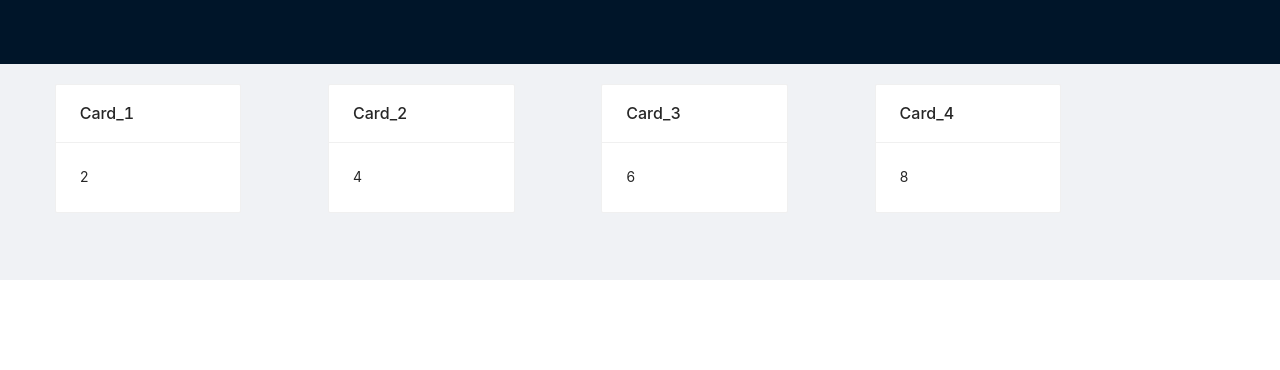
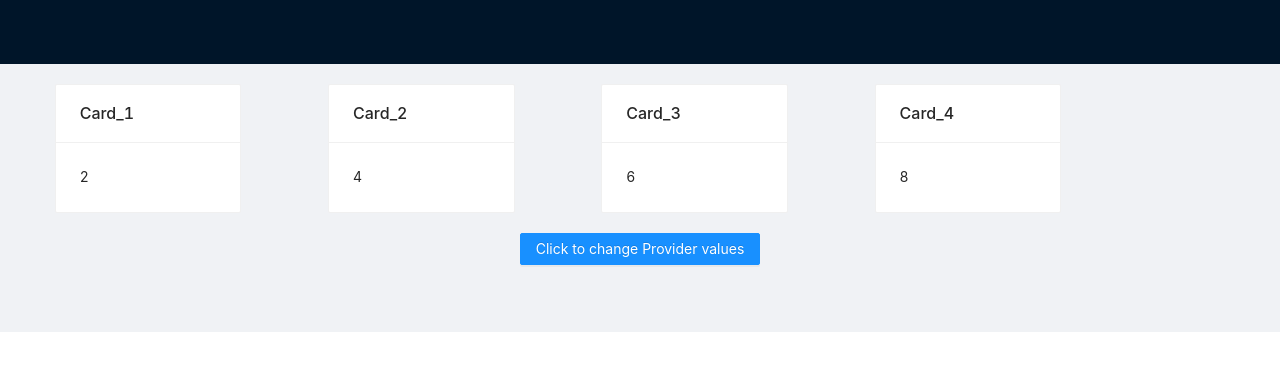
Before and after one commit to lucasdsr/my_experiences, a React (Create React App) app: page /home in a window 1280 px wide. Shown: the top 370 px of the page. Built offline with nearby package versions, Linux system fonts and the light colour scheme; no server answers.

Commit message:
Added: React Context Provider

```diff
--- a/src/App.js
+++ b/src/App.js
@@ -1,4 +1,4 @@
-import React from 'react';
+import React, { useState } from 'react';
 // import logo from './logo.svg';
 import {
   BrowserRouter as Router,
@@ -6,17 +6,23 @@ import {
   Route,
 } from "react-router-dom";
 
+import { MyContext } from './providers/context.js'
+
 import Home from './pages/home';
 import Login from './pages/login';
 import Erro404 from './pages/erro404';
-import UserProfile from './pages/user';
+import UsersList from './pages/user';
 import TextsPage from './pages/textsPage';
 
 import './App.css';
 import 'antd/dist/antd.css';
 
-function App() {
+const App = () => {
+
+  const [contextValue, setContextValue] = useState({ contextName: 'MyContext' });
+
   return (
+    <MyContext.Provider value={{ value: contextValue, setValue: setContextValue }}>
       <Router>
         <Switch>
 
@@ -28,6 +34,10 @@ function App() {
             <Login />
           </Route>
 
+          <Route path={'/user-list'} >
+            <UsersList />
+          </Route>
+
           <Route path={'/home'} >
             <Home />
           </Route>
@@ -37,11 +47,12 @@ function App() {
           </Route>
 
           <Route path={'/'} >
-          <UserProfile />
+            <Home />
           </Route>
 
         </Switch>
       </Router>
+    </MyContext.Provider>
   );
 }
 
--- a/src/index.js
+++ b/src/index.js
@@ -3,6 +3,8 @@ import ReactDOM from 'react-dom';
 import './index.css';
 import App from './App';
 import * as serviceWorker from './serviceWorker';
+
+import { MyContext } from './providers/context';
 
 ReactDOM.render(
   <React.StrictMode>
--- a/src/pages/home/index.js
+++ b/src/pages/home/index.js
@@ -1,5 +1,5 @@
-import React, { useEffect } from 'react';
-import PropTypes from 'prop-types';
+import React, { useEffect, useState, useContext } from 'react';
+import { MyContext } from '../../providers/context.js';
 
 import axios from 'axios';
 
@@ -7,12 +7,20 @@ import {
     Row,
     Col,
     Card,
+    Button,
 } from 'antd';
 import MainLayout from '../../components/Layout/MainLayout';
 
 import './index.css';
 
 const Home = props => {
+
+    const { value, setValue } = useContext(MyContext);
+
+    const [count, setCount] = useState(0);
+
+    useEffect(() => console.log(value), [value]);
+
     useEffect(() => {
         axios.post('http://localhost:8888/cockpit-master/api/collections/get/Default_post_structure', {
             token: 'e5f881c4a5219e1c2ff03d89573826',
@@ -23,6 +31,11 @@ const Home = props => {
                 console.log('ERR:', err.toString());
             });
     }, []);
+
+    const onClick = () => {
+        setValue({ ...value, count })
+        setCount(count + 1);
+    };
 
     return (
         <MainLayout
@@ -48,6 +61,14 @@ const Home = props => {
                     ))
                 }
             </Row>
+            <Row justify="center" style={{ width: '100%', marginTop: 20 }} >
+                <Button
+                    type="primary"
+                    onClick={onClick}
+                >
+                    Click to change Provider values
+                </Button>
+            </Row>
         </MainLayout>
     )
 };
--- /dev/null
+++ b/src/providers/context.js
@@ -0,0 +1,3 @@
+import React, { useState } from 'react';
+
+export const MyContext = React.createContext({ name: 'MyContext', updateValues: () => {} });
```
Also changed, not shown: src/providers/index.js (added). Lines whose indentation alone changed are shown as unchanged.
